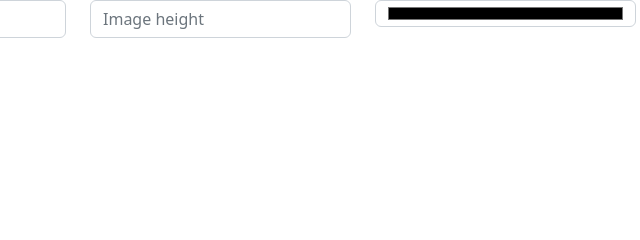
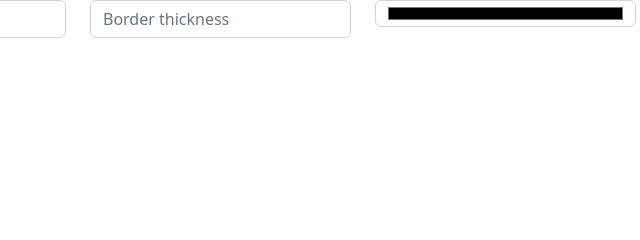
Before and after one commit to lenfear23/Frontend-Backend, a plain HTML site: page index.html in a window 1280 px wide. Shown: the top 240 px of the page, 562-1202 px from the left. Drawn offline with Linux system fonts and the light colour scheme.

Commit message:
deploy: 4d76920e534df8f9aca0598208e77a15f6cc9a76

```diff
--- a/index.html
+++ b/index.html
@@ -19,7 +19,7 @@
     <input type="number" id="width" class="form-control" placeholder="Image width">
 </div>
 <div class="col-md-3">
-    <input type="number" id="thickness" class="form-control" placeholder="Image height">
+    <input type="number" id="thickness" class="form-control" placeholder="Border thickness">
 </div>
     <div class="col-md-3">
     <input type="color" id="colorborder" class="form-control">
```
